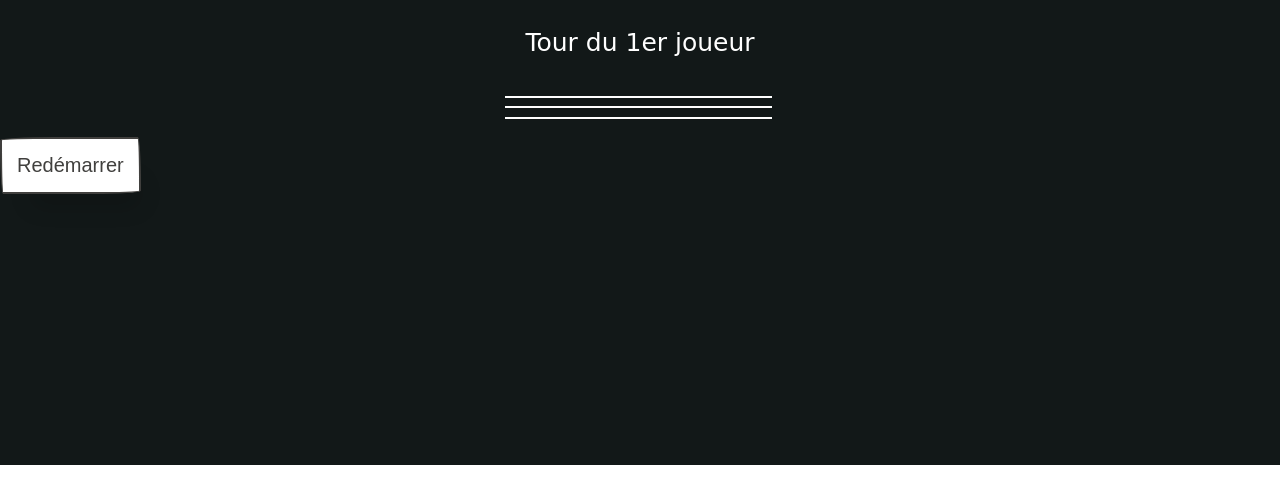
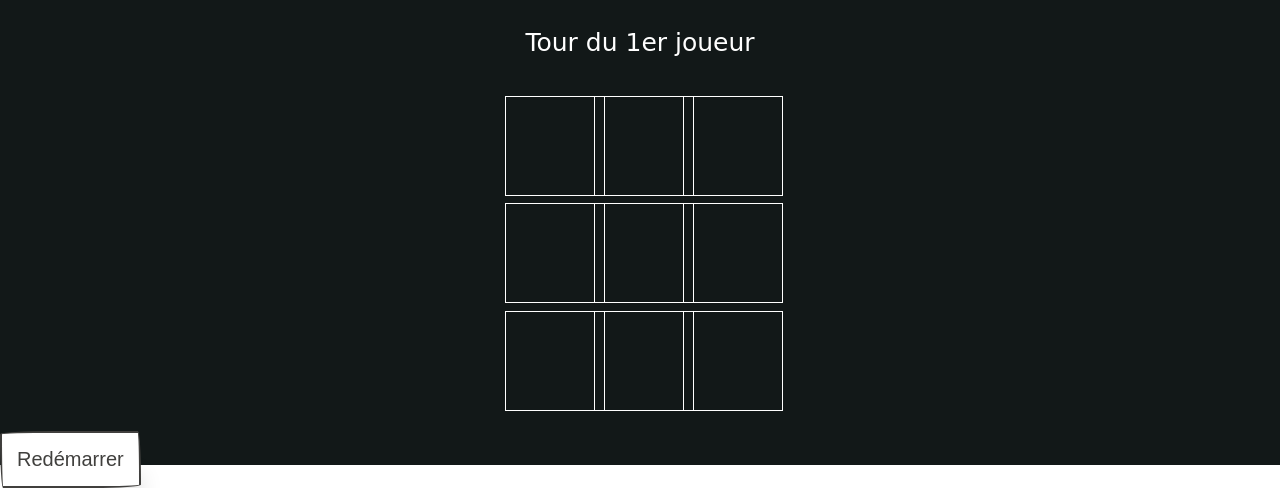
Before and after one commit to SabrinaMouginot/Le-jeu-du-morpion_JS, a plain HTML site: page morpion.html in a window 1280 px wide. Shown: the part 335-823 px from the top of the page. Before the commit the page ends 800 px from the top, so only its background shows below. Drawn offline with nearby package versions, Linux system fonts and the light colour scheme; a web font is replaced by a local one.

Commit message:
la grille a 9 cases sur 9

```diff
--- a/morpion.css
+++ b/morpion.css
@@ -48,5 +48,7 @@
 
 .title{
     border: 1px solid white;
+    min-width: 100px;
+    min-height: 100px;
 
 }
```
